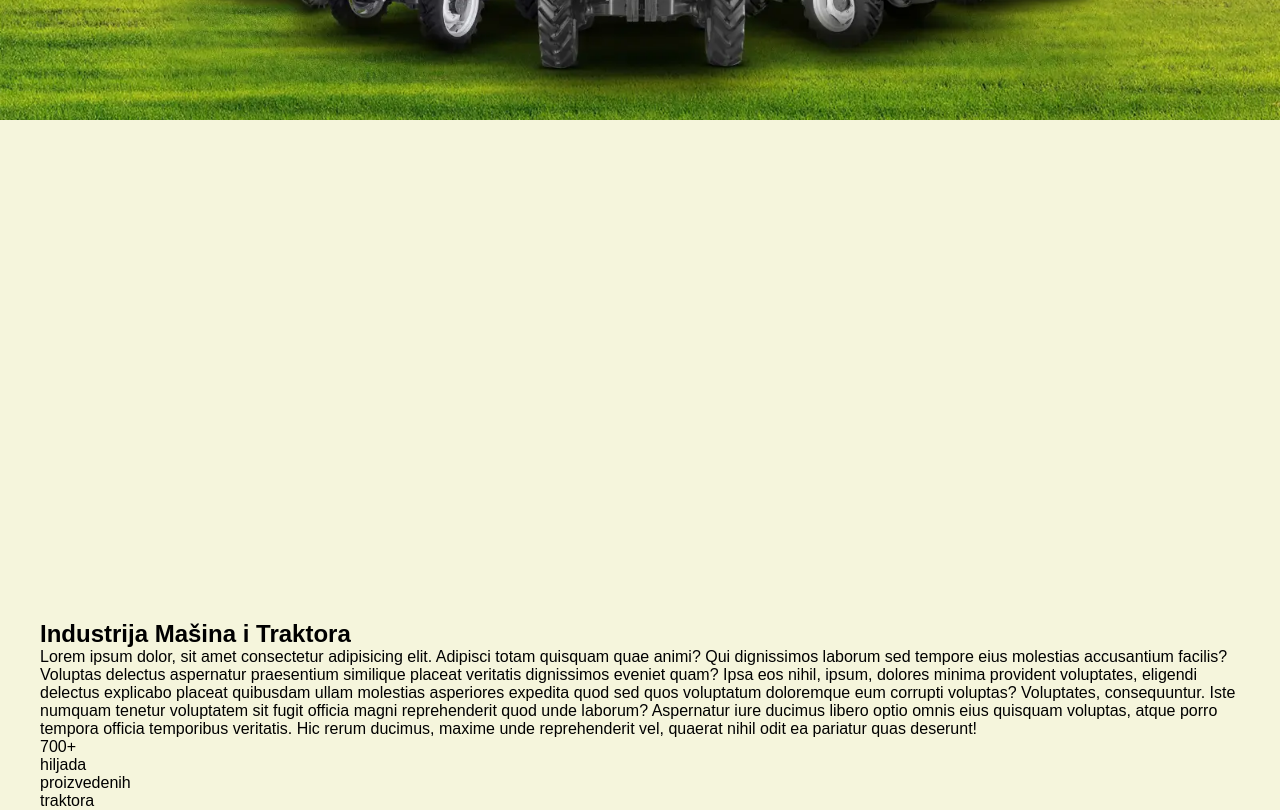
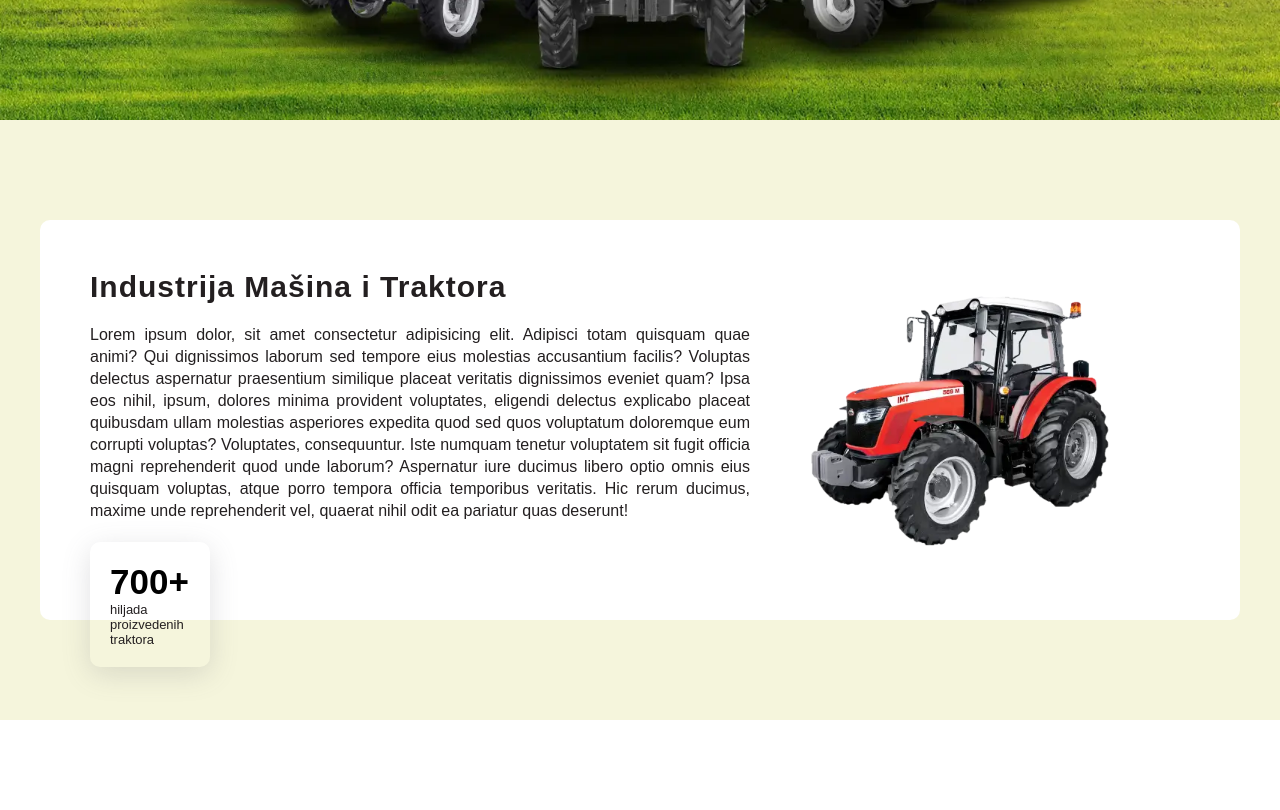
Before and after one commit to jovan-stojkovic/imt_two, a React (Vite) app: page / in a window 1280 px wide. Shown: the part 520-1330 px from the top of the page. After the commit the page ends 1240 px from the top, so only its background shows below. Built offline with nearby package versions, Linux system fonts and the light colour scheme.

Commit message:
home page 20%

```diff
--- a/src/Pages/Home.jsx
+++ b/src/Pages/Home.jsx
@@ -7,10 +7,10 @@ const Home = () => {
   const [expCount, setExpCount] = useState(0);
 
   const productsRef = useRef(null);
-  const isProductsInView = useInView(productsRef, { once: true, amount: 0.4 });
+  const isProductsInView = useInView(productsRef, { once: true, amount: 1 });
 
   const expRef = useRef(null);
-  const isExpInView = useInView(expRef, { once: true, amount: 0.4 });
+  const isExpInView = useInView(expRef, { once: true, amount: 1 });
 
   useEffect(() => {
     if (isProductsInView) {
@@ -38,7 +38,7 @@ const Home = () => {
     visible: {
       opacity: 1,
       transition: {
-        delay: 2,
+        delay: 1,
         duration: 0.5,
       },
     },
@@ -58,7 +58,7 @@ const Home = () => {
         <section ref={productsRef}>
           <div className="text-part">
             <h1>Industrija Mašina i Traktora</h1>
-            <p>
+            <p className="paragraph">
               Lorem ipsum dolor, sit amet consectetur adipisicing elit. Adipisci
               totam quisquam quae animi? Qui dignissimos laborum sed tempore
               eius molestias accusantium facilis? Voluptas delectus aspernatur
@@ -73,10 +73,12 @@ const Home = () => {
               rerum ducimus, maxime unde reprehenderit vel, quaerat nihil odit
               ea pariatur quas deserunt!
             </p>
-            <span>{`${productsCount}+`}</span>
-            <p>hiljada</p>
-            <p>proizvedenih</p>
-            <p>traktora</p>
+            <div className="count-segment">
+              <span className="count">{`${productsCount}+`}</span>
+              <p className="active-p">hiljada</p>
+              <p className="active-p">proizvedenih</p>
+              <p className="active-p">traktora</p>
+            </div>
           </div>
           <div className="img-part"></div>
         </section>
--- a/src/Styles/Home.scss
+++ b/src/Styles/Home.scss
@@ -18,6 +18,64 @@
   .page-cont {
     width: 1200px;
     margin: 0 auto;
-    padding-top: 500px;
+    padding-top: 100px;
+
+    section {
+      background-color: white;
+      padding: 50px;
+      border-radius: 10px;
+      height: 50vh;
+      width: 100%;
+      margin-bottom: 100px;
+      display: flex;
+      align-items: center;
+      justify-content: space-between;
+
+      .text-part {
+        width: 60%;
+        height: 100%;
+        h1 {
+          font-size: 30px;
+          letter-spacing: 1px;
+          margin-bottom: 20px;
+          color: $black;
+        }
+
+        p {
+          line-height: 22px;
+          color: $black;
+          text-align: justify;
+
+          &.paragraph {
+            margin-bottom: 20px;
+          }
+
+          &.active-p {
+            font-size: 13px;
+            line-height: 15px;
           }
         }
+
+        .count-segment {
+          padding: 20px;
+          width: 120px;
+          border-radius: 10px;
+          box-shadow: rgba(100, 100, 111, 0.2) 0px 7px 29px 0px;
+          .count {
+            font-size: 35px;
+            font-weight: 600;
+          }
+        }
+      }
+
+      .img-part {
+        background-image: url("/products/1.webp");
+        width: 40%;
+        height: 100%;
+        background-position: center;
+        background-repeat: no-repeat;
+        background-size: contain;
+      }
+    }
+  }
+}
```
Also changed, not shown: public/products/1.webp (added). Lines whose indentation alone changed are shown as unchanged.
